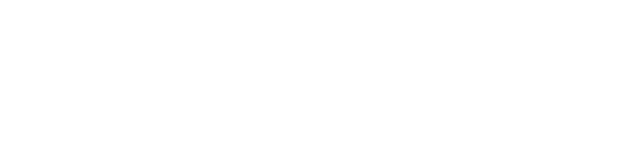
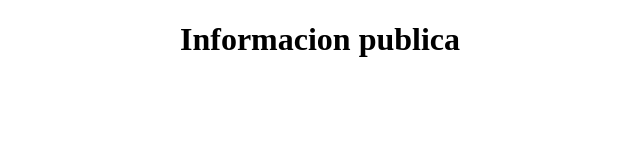
Before and after one commit to hgomez-2022207/Proyecto_6BI, a website: page public/publica.html in a window 1280 px wide. Shown: the whole page, without its empty margins (320-960 px from the left). Drawn offline with Linux system fonts and the light colour scheme.

Commit message:
Se agrega titulo a informacion publica

```diff
--- a/public/publica.html
+++ b/public/publica.html
@@ -6,6 +6,6 @@
     <title>Oublic Info</title>
 </head>
 <body align="center" background-color="black">
-    <h1 color="white"></h1>
+    <h1 color="white">Informacion publica</h1>
 </body>
 </html>
```
